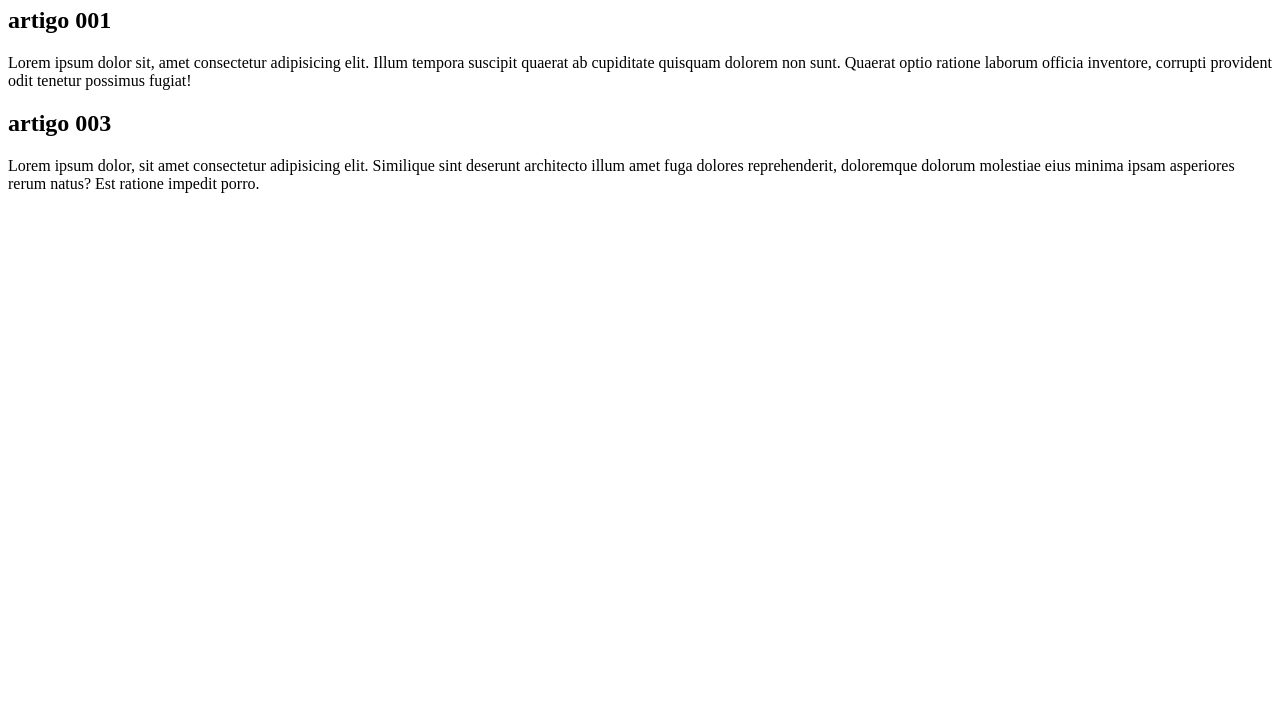
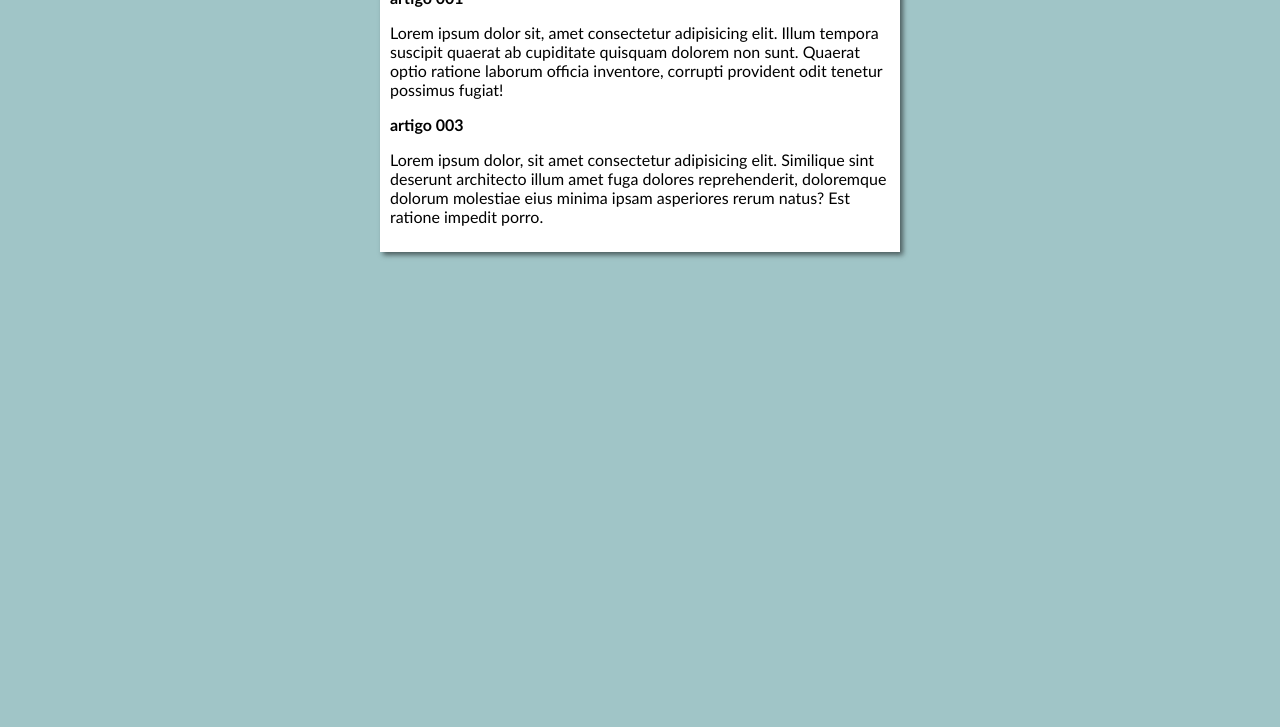
Before and after one commit to Renata451/projeto-testegit, a plain HTML site: page index.html in a window 1280 px wide. Shown: the part 73-800 px from the top of the page. Drawn offline with Linux system fonts and the light colour scheme.

Commit message:
iniciei design

```diff
--- /dev/null
+++ b/estilo/style.css
@@ -0,0 +1,11 @@
+*
+{font-family: 'Gill Sans', 'Gill Sans MT', Calibri, 'Trebuchet MS', sans-serif;
+font-size: 16px;}
+
+body{background-color: rgba(95, 158, 160, 0.589);}
+
+main{background-color: white;
+    width: 500px;
+    margin:auto;
+    padding: 10px;
+    box-shadow: 3px 3px 5px rgba(0, 0, 0, 0.534);}
--- a/index.html
+++ b/index.html
@@ -4,6 +4,7 @@
     <meta charset="UTF-8">
     <meta name="viewport" content="width=device-width, initial-scale=1.0">
     <title>Nome do site</title>
+    <link rel="stylesheet" href="estilo/style.css">
 </head>
 <body>
     <main>
```
